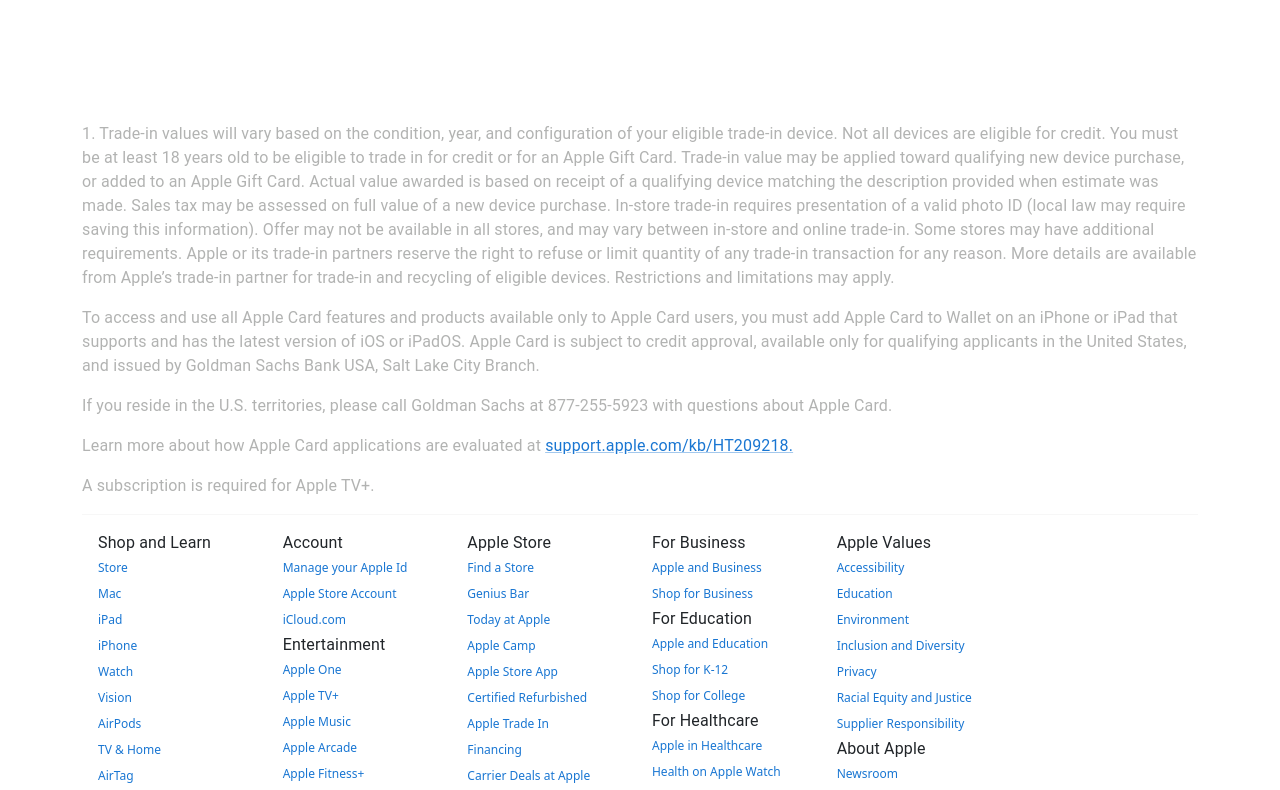
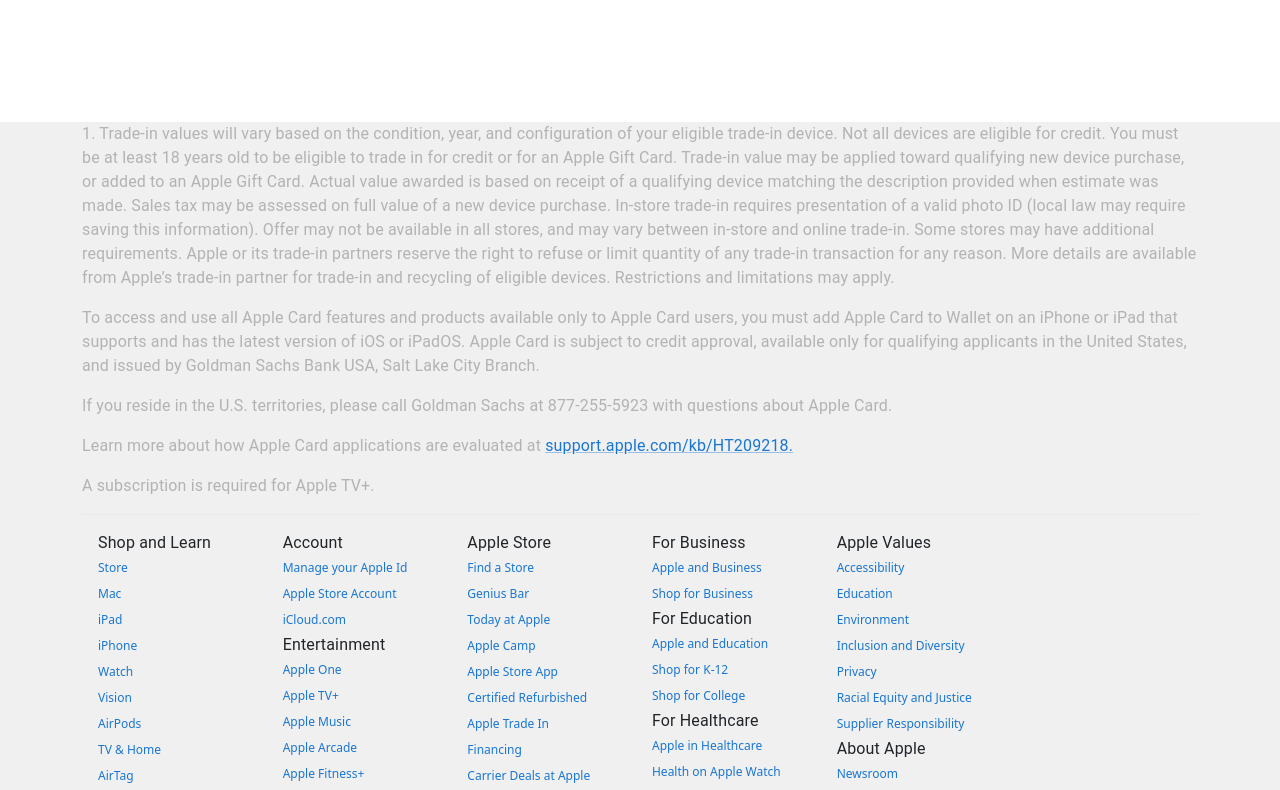
Before and after one commit to CrtlRodz/applewebclone, a React (Create React App) app: page / in a window 1280 px wide. Shown: the part 409-1199 px from the top of the page. Built offline with nearby package versions, Linux system fonts and the light colour scheme; a web font is replaced by a local one.

Commit message:
Completing footer with styling

```diff
--- a/src/shared/Footer/Footer.tsx
+++ b/src/shared/Footer/Footer.tsx
@@ -29,6 +29,7 @@
 const Footer = () => {
 
   return (
+    <div className="page-wrapper">
     <div className="container">
       <Box>
         <Typography className='paragraph' paragraph>
@@ -52,10 +53,8 @@
         <Divider orientation="horizontal" variant="fullWidth" />
       </Box>
 
-  {/* Footer Columns */}
  <Box sx={{p:2}}>
  <Grid container spacing={3}>
-        {/* Footer Columns */}
         <Grid item xs={12} sm={6} md={2}>
           <FooterColumn title={footerData[0].title} items={footerData[0].items} />
           <FooterColumn title={footerData[1].title} items={footerData[1].items} />
@@ -131,6 +130,7 @@
         </div>
       </div>
     </div>
+    </div>
   );
 };
 
--- a/src/styles/footer.css
+++ b/src/styles/footer.css
@@ -1,3 +1,11 @@
+.page-wrapper {
+    background-color: #f0f0f0;
+    width: 100vw;
+    display: flex;
+    align-items: center;
+    justify-content: center;
+}
+
 .container {
     font-size: 12px;
 }
```
